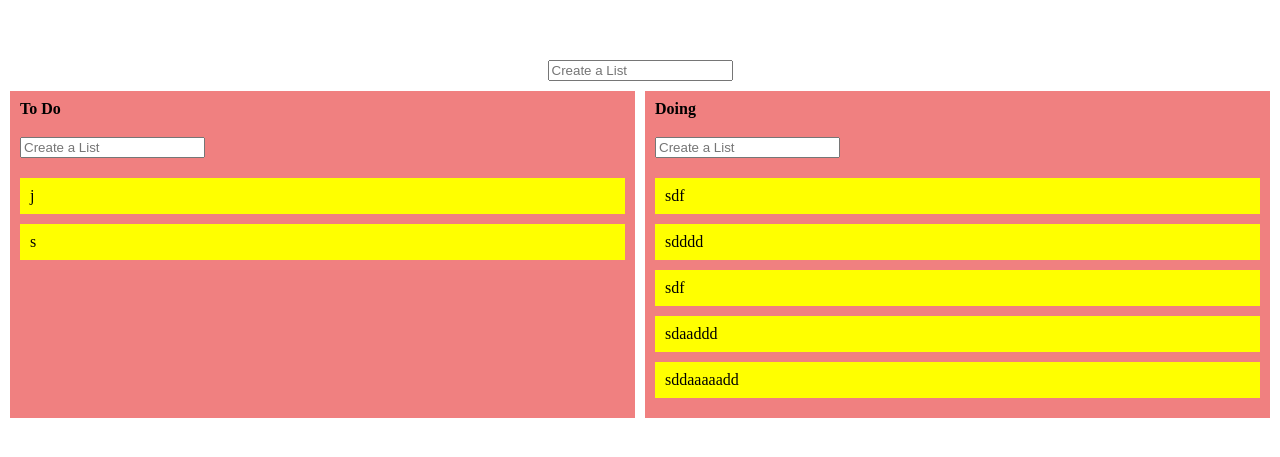
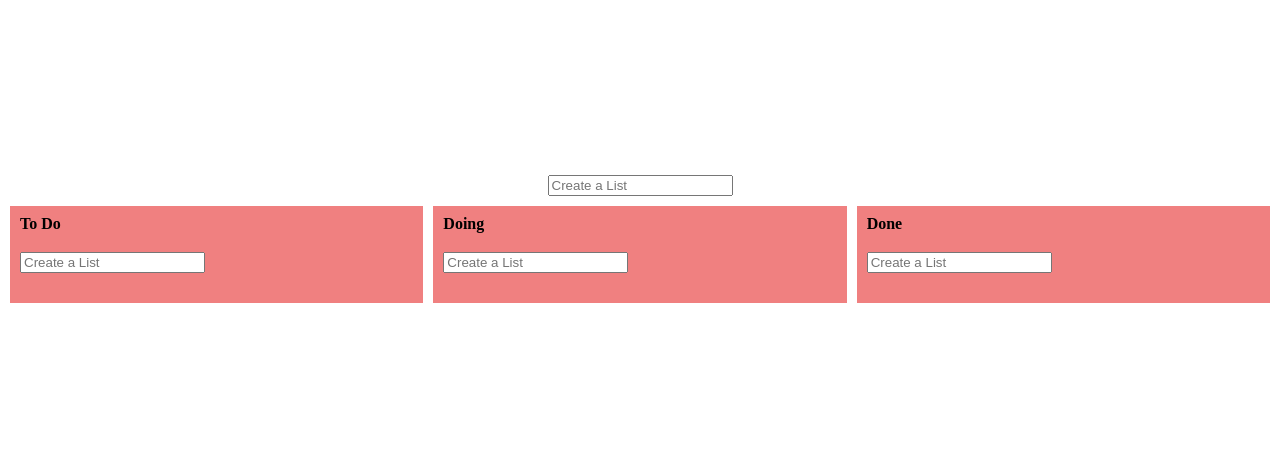
Before and after one commit to the-new-kim/draggable-to-do, a React (Create React App) app: page / in a window 1280 px wide. Shown: the part 161-618 px from the top of the page. Built offline with nearby package versions, Linux system fonts and the light colour scheme.

Commit message:
local storage things are done

```diff
--- a/src/App.tsx
+++ b/src/App.tsx
@@ -1,10 +1,13 @@
 import { useForm } from "react-hook-form";
 import { useRecoilState } from "recoil";
 import styled from "styled-components";
-import { toDoState, trashState } from "./atoms";
+import { toDoState } from "./models/atom.toDos";
 import { DragDropContext, Droppable, DropResult } from "react-beautiful-dnd";
 import Board from "./components/Board";
 import Trash from "./components/Trash";
+import { useEffect } from "react";
+import { saveToDos } from "./models/handle.localStorage";
+import { DroppableTypes, trashState } from "./models/atom.trash";
 
 const Wrapper = styled.div`
   width: 100vw;
@@ -33,7 +36,7 @@ interface IForm {
 }
 
 function App() {
-  const [boards, setBoards] = useRecoilState(toDoState);
+  const [toDos, setToDos] = useRecoilState(toDoState);
   const { register, handleSubmit, setValue } = useForm<IForm>();
 
   const [trashStatus, setTrashStatus] = useRecoilState(trashState);
@@ -45,7 +48,6 @@ function App() {
   };
 
   const onDragEnd = (info: DropResult) => {
-    console.log(info);
     setTrashStatus((allTrashes) => {
       return { ...allTrashes, [info.type]: !allTrashes[info.type] };
     });
@@ -53,70 +55,56 @@ function App() {
     const { destination, source } = info;
 
     if (!destination) return;
-    // moving boards
 
-    if (destination.droppableId === "BOARD") {
-      setBoards((allBoards) => {
-        const boardNames = Object.keys(allBoards);
+    // moving || removing Boards
+    if (
+      destination.droppableId === "list" ||
+      destination.droppableId === DroppableTypes.BOARD
+    ) {
+      return setToDos((allToDos) => {
+        const boardTitles = Object.keys(allToDos);
+        const sourceTitle = boardTitles[source.index];
 
-        boardNames.splice(source.index, 1);
-        let newBoards = {};
-
-        boardNames.map((boardName) => {
-          newBoards = { ...newBoards, [boardName]: allBoards[boardName] };
+        boardTitles.splice(source.index, 1);
+        destination.droppableId === "list" &&
+          boardTitles.splice(destination.index, 0, sourceTitle);
+        let result = {};
+        boardTitles.map((boardName) => {
+          result = { ...result, [boardName]: allToDos[boardName] };
         });
 
-        return newBoards;
+        return result;
       });
-    } else if (destination.droppableId === "CARD") {
-      setBoards((allBoards) => {
-        const copyBoard = [...allBoards[source.droppableId]];
+    }
+
+    // moving card in a same board || remove card
+    if (
+      destination.droppableId === source.droppableId ||
+      destination.droppableId === DroppableTypes.CARD
+    ) {
+      return setToDos((allToDos) => {
+        const copyToDo = allToDos[source.droppableId][source.index];
+        const copyBoard = [...allToDos[source.droppableId]];
 
         copyBoard.splice(source.index, 1);
+        destination.droppableId === source.droppableId &&
+          copyBoard.splice(destination.index, 0, copyToDo);
 
-        return { ...allBoards, [source.droppableId]: copyBoard };
-      });
-    } else if (destination.droppableId === "list") {
-      setBoards((allBoards) => {
-        const boardNames = Object.keys(allBoards);
-        const sourceName = boardNames[source.index];
-
-        boardNames.splice(source.index, 1);
-        boardNames.splice(destination.index, 0, sourceName);
-
-        let newBoards = {};
-
-        boardNames.map((boardName) => {
-          newBoards = { ...newBoards, [boardName]: allBoards[boardName] };
-        });
-
-        return newBoards;
-      });
-    }
-    // moving card in a same board
-    else if (destination.droppableId === source.droppableId) {
-      setBoards((allBoards) => {
-        const copyToDo = allBoards[source.droppableId][source.index];
-        const copyBoard = [...allBoards[source.droppableId]];
-
-        copyBoard.splice(source.index, 1);
-        copyBoard.splice(destination.index, 0, copyToDo);
-
-        return { ...allBoards, [source.droppableId]: copyBoard };
+        return { ...allToDos, [source.droppableId]: copyBoard };
       });
     }
     // moving card form a board to the other board
-    else if (destination.droppableId !== source.droppableId) {
-      setBoards((allBoards) => {
-        const copyToDo = allBoards[source.droppableId][source.index];
-        const sourceBoard = [...allBoards[source.droppableId]];
-        const targetBoard = [...allBoards[destination.droppableId]];
+    if (destination.droppableId !== source.droppableId) {
+      return setToDos((allToDos) => {
+        const copyToDo = allToDos[source.droppableId][source.index];
+        const sourceBoard = [...allToDos[source.droppableId]];
+        const targetBoard = [...allToDos[destination.droppableId]];
 
         sourceBoard.splice(source.index, 1);
         targetBoard.splice(destination.index, 0, copyToDo);
 
         return {
-          ...allBoards,
+          ...allToDos,
           [source.droppableId]: sourceBoard,
           [destination.droppableId]: targetBoard,
         };
@@ -125,12 +113,14 @@ function App() {
   };
 
   const onValid = ({ board }: IForm) => {
-    setBoards((allBoards) => {
-      return { ...allBoards, [board]: [] };
+    setToDos((allToDos) => {
+      return { ...allToDos, [board]: [] };
     });
 
     setValue("board", "");
   };
+
+  useEffect(() => saveToDos(toDos), [toDos]);
 
   return (
     <Wrapper>
@@ -142,15 +132,19 @@ function App() {
             placeholder="Create a List"
           />
         </Form>
-        <Droppable droppableId="list" type="BOARD" direction="horizontal">
+        <Droppable
+          droppableId="list"
+          type={DroppableTypes.BOARD}
+          direction="horizontal"
+        >
           {(magic) => (
             <BoardsContainer ref={magic.innerRef} {...magic.droppableProps}>
-              {Object.keys(boards).map((board, index) => (
+              {Object.keys(toDos).map((boardTitle, index) => (
                 <Board
-                  board={board}
+                  boardTitle={boardTitle}
                   key={index}
-                  toDos={boards[board]}
-                  boardIndex={index}
+                  cards={toDos[boardTitle]}
+                  index={index}
                 />
               ))}
               {magic.placeholder}
--- a/src/atoms.tsx
+++ /dev/null
@@ -1,44 +0,0 @@
-import { atom } from "recoil";
-
-export interface IToDo {
-  text: string;
-  id: number;
-}
-
-export interface IToDoState {
-  [key: string]: IToDo[];
-}
-
-export const toDoState = atom<IToDoState>({
-  key: "toDos",
-  default: {
-    "To Do": [
-      { text: "j", id: 11 },
-      { text: "s", id: 12 },
-    ],
-    Doing: [
-      { text: "sdf", id: 1 },
-      { text: "sdddd", id: 2 },
-      { text: "sdf", id: 3 },
-      { text: "sdaaddd", id: 4 },
-      { text: "sddaaaaadd", id: 5 },
-    ],
-  },
-});
-
-// export enum TrashTypes {
-//   "BOARD" = "BOARD",
-//   "CARD" = "CARD",
-// }
-
-interface ITrashState {
-  [key: string]: boolean;
-}
-
-export const trashState = atom<ITrashState>({
-  key: "trashStatus",
-  default: {
-    BOARD: false,
-    CARD: false,
-  },
-});
--- a/src/components/Board.tsx
+++ b/src/components/Board.tsx
@@ -1,9 +1,11 @@
-import React from "react";
+import React, { useEffect } from "react";
 import { Draggable, Droppable } from "react-beautiful-dnd";
 import { useForm } from "react-hook-form";
-import { useSetRecoilState } from "recoil";
+import { useRecoilState } from "recoil";
 import styled from "styled-components";
-import { IToDo, IToDoState, toDoState } from "../atoms";
+import { DroppableTypes } from "../models/atom.trash";
+import { IToDo, toDoState } from "../models/atom.toDos";
+import { saveToDos } from "../models/handle.localStorage";
 import Card from "./Card";
 
 const Wrapper = styled.div`
@@ -40,35 +42,39 @@ const Cards = styled.div<ICardsProps>`
 `;
 
 interface IBoardProps {
-  board: string;
-  toDos: IToDo[];
-  boardIndex: number;
+  boardTitle: string;
+  cards: IToDo[];
+  index: number;
 }
 
 interface IForm {
   toDo: string;
 }
 
-function Board({ board, toDos, boardIndex }: IBoardProps) {
-  const setToDos = useSetRecoilState<IToDoState>(toDoState);
+function Board({ boardTitle, cards, index }: IBoardProps) {
+  const [toDos, setToDos] = useRecoilState(toDoState);
   const { register, handleSubmit, setValue } = useForm<IForm>();
   const onValid = ({ toDo }: IForm) => {
     setToDos((allCategories) => {
-      const allToDos = allCategories[board];
+      const allToDos = allCategories[boardTitle];
       const newToDo = { text: toDo, id: Date.now() };
+
       return {
         ...allCategories,
-        [board]: [newToDo, ...allToDos],
+        [boardTitle]: [newToDo, ...allToDos],
       };
     });
+
     setValue("toDo", "");
   };
 
+  useEffect(() => saveToDos(toDos), [toDos]);
+
   return (
-    <Draggable draggableId={board} key={board} index={boardIndex}>
+    <Draggable draggableId={boardTitle} key={boardTitle} index={index}>
       {(magic) => (
         <Wrapper ref={magic.innerRef} {...magic.draggableProps}>
-          <Title {...magic.dragHandleProps}>{board}</Title>
+          <Title {...magic.dragHandleProps}>{boardTitle}</Title>
 
           <Form onSubmit={handleSubmit(onValid)}>
             <input
@@ -77,7 +83,7 @@ function Board({ board, toDos, boardIndex }: IBoardProps) {
               placeholder="Create a List"
             />
           </Form>
-          <Droppable droppableId={board} type="CARD">
+          <Droppable droppableId={boardTitle} type={DroppableTypes.CARD}>
             {(magic, info) => (
               <Cards
                 ref={magic.innerRef}
@@ -85,7 +91,7 @@ function Board({ board, toDos, boardIndex }: IBoardProps) {
                 draggingFromThisWith={Boolean(info.draggingFromThisWith)}
                 {...magic.droppableProps}
               >
-                {toDos.map((toDo, index) => (
+                {cards.map((toDo, index) => (
                   <Card
                     key={toDo.id}
                     toDo={toDo.text}
--- a/src/components/Card.tsx
+++ b/src/components/Card.tsx
@@ -2,10 +2,15 @@ import React from "react";
 import { Draggable } from "react-beautiful-dnd";
 import styled from "styled-components";
 
-const ToDoItem = styled.div`
-  background-color: yellow;
+interface IWrapperProps {
+  isDragging: boolean;
+}
+
+const Wrapper = styled.div<IWrapperProps>`
+  background-color: ${(props) => (props.isDragging ? "yellow" : "green")};
   padding: 10px;
   margin-bottom: 10px;
+  width: ${(props) => (props.isDragging ? "fit-content" : "auto")};
 `;
 
 interface ICard {
@@ -17,14 +22,15 @@ interface ICard {
 function Card({ toDo, index, toDoId }: ICard) {
   return (
     <Draggable key={toDo} index={index} draggableId={toDoId + ""}>
-      {(magic) => (
-        <ToDoItem
+      {(magic, info) => (
+        <Wrapper
           ref={magic.innerRef}
           {...magic.dragHandleProps}
           {...magic.draggableProps}
+          isDragging={info.isDragging}
         >
           {toDo}
-        </ToDoItem>
+        </Wrapper>
       )}
     </Draggable>
   );
--- /dev/null
+++ b/src/models/atom.toDos.ts
@@ -0,0 +1,22 @@
+import { atom } from "recoil";
+import { loadToDos } from "./handle.localStorage";
+
+export interface IToDo {
+  text: string;
+  id: number;
+}
+
+export interface IToDoState {
+  [key: string]: IToDo[];
+}
+
+const defaultToDos: IToDoState = {
+  "To Do": [],
+  Doing: [],
+  Done: [],
+};
+
+export const toDoState = atom<IToDoState>({
+  key: "toDos",
+  default: loadToDos() ?? defaultToDos,
+});
--- /dev/null
+++ b/src/models/atom.trash.ts
@@ -0,0 +1,18 @@
+import { atom } from "recoil";
+
+export enum DroppableTypes {
+  "BOARD" = "BOARD",
+  "CARD" = "CARD",
+}
+
+interface ITrashState {
+  [key: string]: boolean;
+}
+
+export const trashState = atom<ITrashState>({
+  key: "trashStatus",
+  default: {
+    [DroppableTypes.BOARD]: false,
+    [DroppableTypes.CARD]: false,
+  },
+});
--- /dev/null
+++ b/src/models/handle.localStorage.ts
@@ -0,0 +1,14 @@
+import { IToDoState } from "./atom.toDos";
+
+const TODOS_LS = "toDos";
+
+export const loadToDos = () => {
+  const loadedToDos = localStorage.getItem(TODOS_LS);
+  if (!loadedToDos) return null;
+
+  return JSON.parse(loadedToDos);
+};
+
+export const saveToDos = (result: IToDoState) => {
+  localStorage.setItem(TODOS_LS, JSON.stringify(result));
+};
```
Also changed, not shown: src/components/Trash.tsx (+5 -2 lines).
